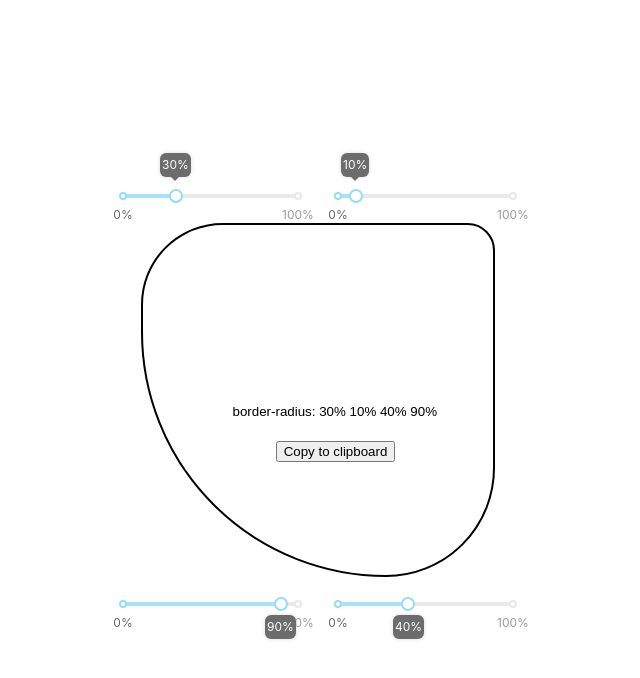
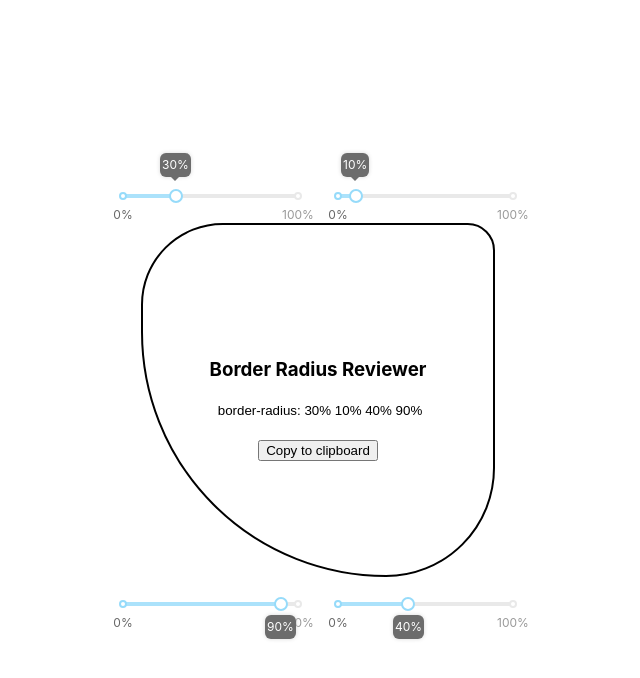
Before and after one commit to mrkshx/border_radius_previewer, a React (Create React App) app: page / in a window 1280 px wide. Shown: the top 678 px of the page, without its empty margins (322-962 px from the left). Built offline with nearby package versions, Linux system fonts and the light colour scheme.

Commit message:
added headline and changed positions

```diff
--- a/src/components/border_square.jsx
+++ b/src/components/border_square.jsx
@@ -90,7 +90,10 @@ const BorderSquare = () => {
         });
       }}
       className="sliderBottomRight" />
-      <BorderRadiusClipboard value={borderRadius} />
+      <div id="circle-content" >
+        <h3>Border Radius Reviewer</h3>
+        <BorderRadiusClipboard value={borderRadius} />
+      </div>
   </div>
 };
 
--- a/src/style/border_radius_clipboard.css
+++ b/src/style/border_radius_clipboard.css
@@ -1,12 +1,16 @@
 #border-radius-clipboard {
-  position: absolute;
-  top: 50%;
-  left: 25%;
-  width: 60%;
+/*  width: 100%;*/
 }
 
 #border-radius-data {
   border: none;
   width: 100%;
   margin-bottom: 20px;
+  text-align: center;
 }
+
+
+#circle-content {
+  display: grid;
+  justify-content: center;
+}
--- a/src/style/border_square.css
+++ b/src/style/border_square.css
@@ -3,6 +3,8 @@
   width: 350px;
   border: 2px solid black;
   position: relative;
+  display: grid;
+  align-items: center;
 }
 
 .sliderTopLeft {
```
